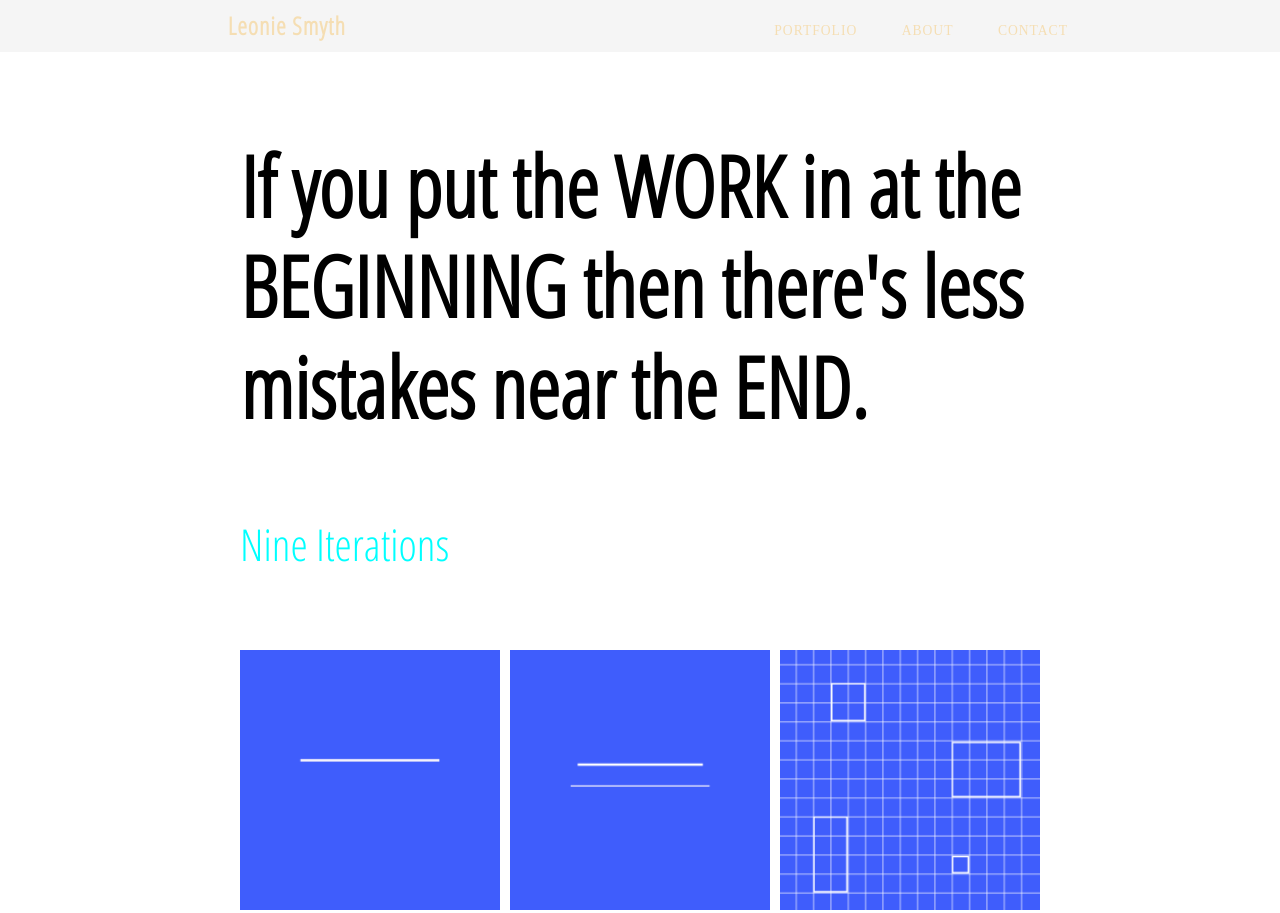
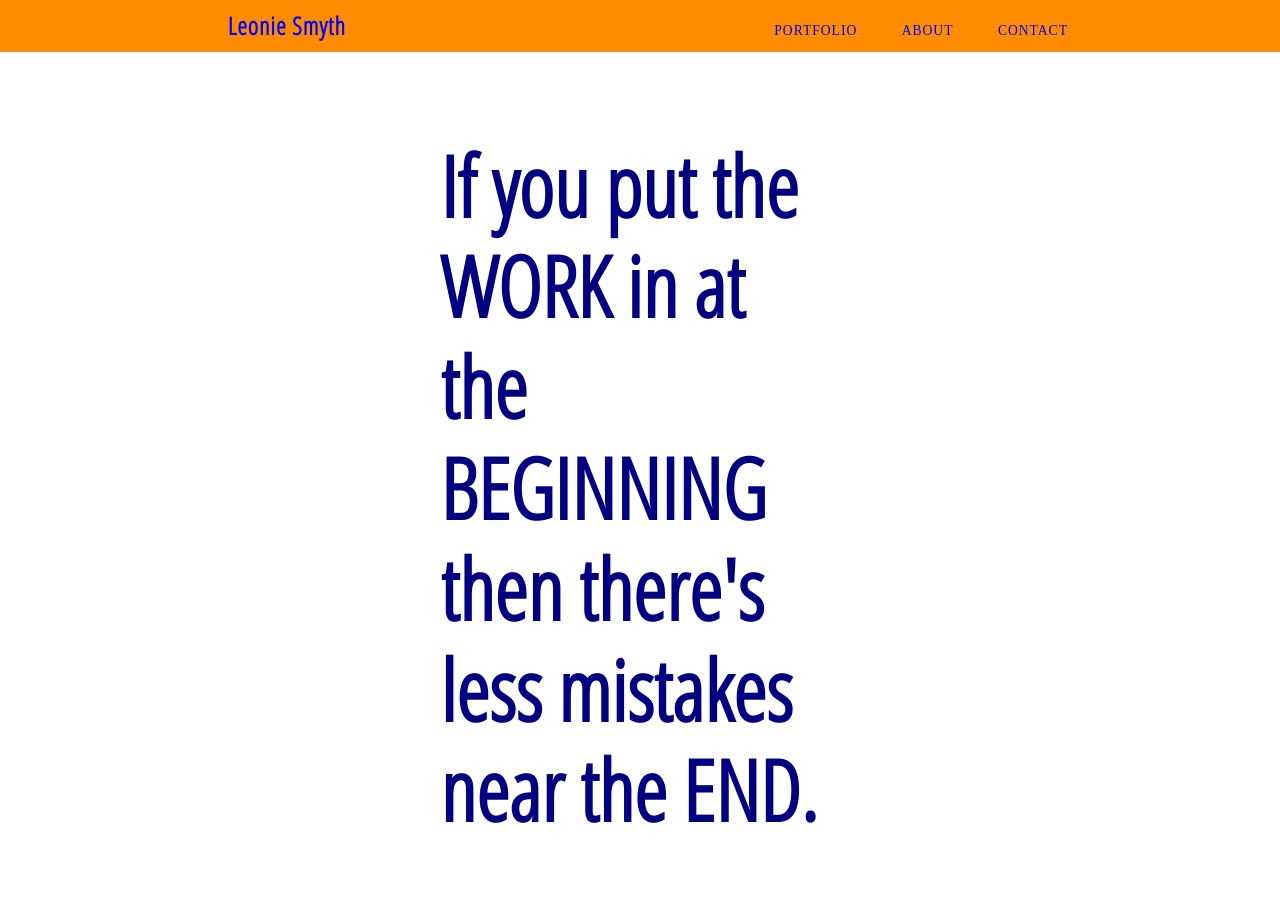
Before and after one commit to LeonieSmythIXD/IXD101, a plain HTML site: page index.html in a window 1280 px wide. Shown: the top 913 px of the page. Drawn offline with Linux system fonts and the light colour scheme.

Commit message:
Update style.css

```diff
--- a/css/style.css
+++ b/css/style.css
@@ -11,10 +11,10 @@ section{
 }
 
 header{
-    width: 80%;
-    max-width: 800px;
+    width: 40;
+    max-width: 400px;
     margin: auto;
-    color: black;
+    color: white;
 }
 
 
@@ -27,8 +27,8 @@ h1, h2 {
 
 /*ESTABLISH YOUR OWN TYPOGRAPHIC HIERARCHY WHICH SHOULD BE BASED ON YOUR FONT CHOICES-------*/
 
-h1 {font-size: 5em; margin-bottom: 0.5em}
-h2 {font-size: 2.75em; margin: 1em 0; color: aqua}
+h1 {font-size: 1em; margin-bottom: 0.5em; color: navy}
+h2 {font-size: 2.75em; margin: 1em 0; color: navy}
 
 p {font-size: 1.25;
     line-height: 1.5;
@@ -48,12 +48,12 @@ header h1 {
 /*----------LINKS---------*/
 
 a:hover {
-    color: orange;
+    color: skyblue;
     text-decoration: none;
 }
 
-a:
-    color: wheat;
+a: {
+    color: white;
     border-bottom: 1px dotted;
 }
 
@@ -65,7 +65,7 @@ nav {
     left: 0;
     margin: 0%;
     width: 90%;
-    background-color: lightgrey;
+    background-color: navy;
     padding: 1em 0;
     font-size: 0.85em;
 }
@@ -84,11 +84,11 @@ nav ul li {
 }
 
 nav a:link {
-    color: coral;
+    color: skyblue;
 }
 
 nav a:visited {
-    color: coral;
+    color: skyblue;
 }
 
 nav a:hover {
@@ -114,6 +114,13 @@ img {
     max-width: 100%;
 
 }
+
+.travel app {display: block;
+    margin: auto;
+    max-width: 100%;}
+
+
+
 
 /*------PORTFOLIO---------*/
 
@@ -208,7 +215,7 @@ nav {
   left: 0;
   margin: 0;
   width: 100%;
-  background-color: whitesmoke;
+  background-color: darkorange;
   padding: 1em 0;
   font-size: 0.85em;}
 
@@ -225,7 +232,7 @@ nav ul li {
   background: none;}
 
 nav a:link {
-  color: wheat;}
+  color: blue;}
 
 nav a:visited {
   color: #439flf6;}
@@ -256,7 +263,7 @@ footer {
   padding: 2em 0 8em 0;
   margin: auto;
   color: wh;
-  background-color: whitesmoke;
+  background-color: darkorange;
 }
 
 .connections{
```
